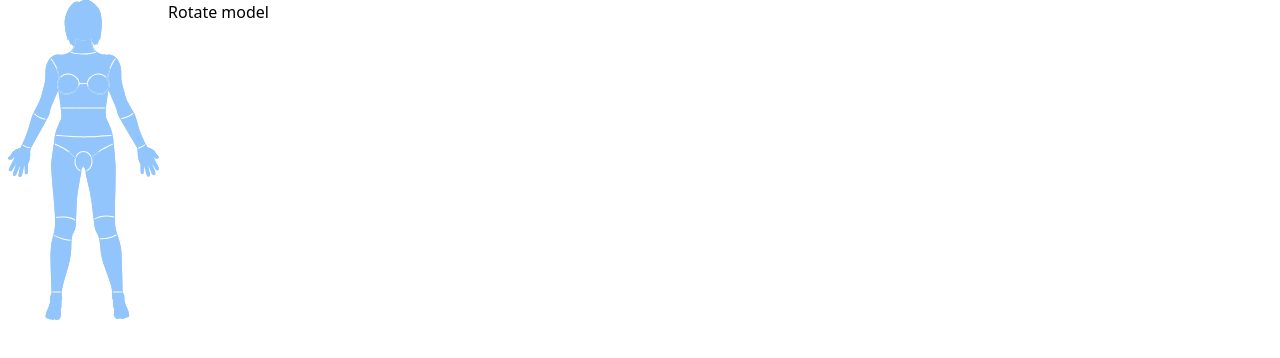
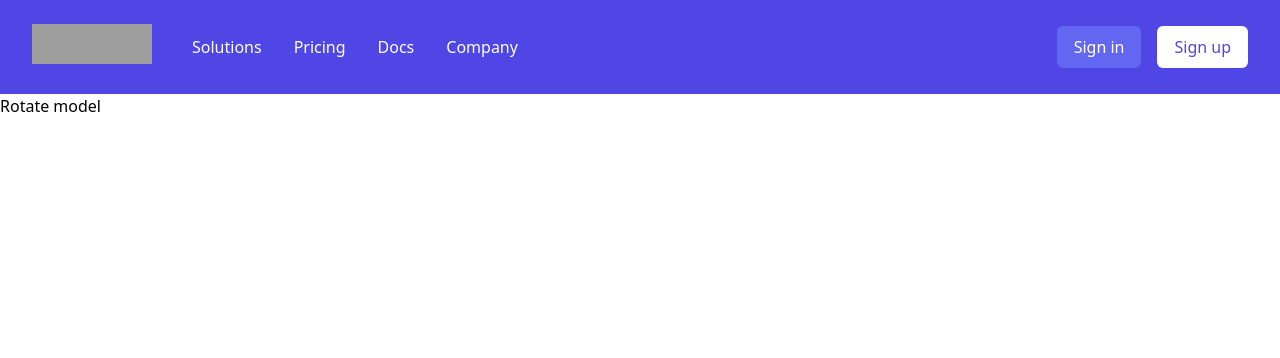
Before and after one commit to Bahodir8586/medical-street, a Next.js app: page / in a window 1280 px wide. Shown: the top 358 px of the page. Built offline with nearby package versions, Linux system fonts and the light colour scheme; grey boxes are pictures that could not be loaded.

Commit message:
work on layout

```diff
--- a/components/Home/Interview.jsx
+++ b/components/Home/Interview.jsx
@@ -0,0 +1,5 @@
+export default function Interview(){
+    return (
+        <></>
+    )
+}
--- a/components/Home/Introduction.jsx
+++ b/components/Home/Introduction.jsx
@@ -0,0 +1,5 @@
+export default function Introduction(){
+    return (
+        <></>
+    )
+}
--- a/components/Home/Patient.jsx
+++ b/components/Home/Patient.jsx
@@ -0,0 +1,5 @@
+export default function Patient(){
+    return (
+        <></>
+    )
+}
--- a/components/Home/Results.jsx
+++ b/components/Home/Results.jsx
@@ -0,0 +1,5 @@
+export default function Results(){
+    return (
+        <></>
+    )
+}
--- a/components/Home/Symptoms.jsx
+++ b/components/Home/Symptoms.jsx
@@ -8,12 +8,18 @@ import BodyBackFemale from '@/components/Body/BackBody/BodyFeMale';
 export default function Symptoms({ sex }) {
   const [showFront, setShowFront] = useState(true);
   const [symptoms, setSymptoms] = useState([]);
+
+  const chooseBodyPart = (val) => {
+    //   Triggered when body part is clicked
+    //   TODO: handle to show symptoms related to that part
+    console.log(val);
+  };
   return (
     <>
-      {sex === 'female' && showFront && <BodyFrontFemale />}
-      {sex === 'female' && !showFront && <BodyBackFemale />}
-      {sex === 'male' && showFront && <BodyFrontMale />}
-      {sex === 'male' && showFront && <BodyBackMale />}
+      {sex === 'female' && showFront && <BodyFrontFemale onClick={(val) => chooseBodyPart(val)} />}
+      {sex === 'female' && !showFront && <BodyBackFemale onClick={(val) => chooseBodyPart(val)} />}
+      {sex === 'male' && showFront && <BodyFrontMale onClick={(val) => chooseBodyPart(val)} />}
+      {sex === 'male' && showFront && <BodyBackMale onClick={(val) => chooseBodyPart(val)} />}
       <button onClick={() => setShowFront(!showFront)}>Rotate model</button>
     </>
   );
--- a/components/Home/TermsOfService.jsx
+++ b/components/Home/TermsOfService.jsx
@@ -0,0 +1,5 @@
+export default function TermsOfService(){
+    return (
+        <></>
+    )
+}
--- a/components/Layouts/HomeLayout/Layout.jsx
+++ b/components/Layouts/HomeLayout/Layout.jsx
@@ -0,0 +1,67 @@
+/* This example requires Tailwind CSS v2.0+ */
+import Image from 'next/image';
+const navigation = [
+  { name: 'Solutions', href: '#' },
+  { name: 'Pricing', href: '#' },
+  { name: 'Docs', href: '#' },
+  { name: 'Company', href: '#' },
+];
+
+export default function Layout() {
+  return (
+    <header className="bg-indigo-600">
+      <nav className="max-w-7xl mx-auto px-4 sm:px-6 lg:px-8" aria-label="Top">
+        <div className="w-full py-6 flex items-center justify-between border-b border-indigo-500 lg:border-none">
+          <div className="flex items-center">
+            <a href="#">
+              <span className="sr-only">Medical Street</span>
+              <Image
+                className="h-10 w-auto"
+                src="https://tailwindui.com/img/logos/workflow-mark.svg?color=white"
+                alt="Logo"
+                width={120}
+                height={40}
+              />
+            </a>
+            <div className="hidden ml-10 space-x-8 lg:block">
+              {navigation.map((link) => (
+                <a
+                  key={link.name}
+                  href={link.href}
+                  className="text-base font-medium text-white hover:text-indigo-50"
+                >
+                  {link.name}
+                </a>
+              ))}
+            </div>
+          </div>
+          <div className="ml-10 space-x-4">
+            <a
+              href="#"
+              className="inline-block bg-indigo-500 py-2 px-4 border border-transparent rounded-md text-base font-medium text-white hover:bg-opacity-75"
+            >
+              Sign in
+            </a>
+            <a
+              href="#"
+              className="inline-block bg-white py-2 px-4 border border-transparent rounded-md text-base font-medium text-indigo-600 hover:bg-indigo-50"
+            >
+              Sign up
+            </a>
+          </div>
+        </div>
+        <div className="py-4 flex flex-wrap justify-center space-x-6 lg:hidden">
+          {navigation.map((link) => (
+            <a
+              key={link.name}
+              href={link.href}
+              className="text-base font-medium text-white hover:text-indigo-50"
+            >
+              {link.name}
+            </a>
+          ))}
+        </div>
+      </nav>
+    </header>
+  );
+}
--- a/next.config.js
+++ b/next.config.js
@@ -1,3 +1,6 @@
 module.exports = {
   reactStrictMode: true,
-}
+  images: {
+    domains: ['tailwindui.com'],
+  },
+};
--- a/pages/index.jsx
+++ b/pages/index.jsx
@@ -1,4 +1,10 @@
+import Interview from '@/components/Home/Interview';
+import Introduction from '@/components/Home/Introduction';
+import Patient from '@/components/Home/Patient';
+import Results from '@/components/Home/Results';
 import Symptoms from '@/components/Home/Symptoms';
+import TermsOfService from '@/components/Home/TermsOfService';
+import Layout from '@/components/Layouts/HomeLayout/Layout';
 import Head from 'next/head';
 
 export default function Home() {
@@ -9,7 +15,13 @@ export default function Home() {
         <meta name="description" content="Medical Street application" />
       </Head>
       <div>
-        <Symptoms sex={'female'} />
+        <Layout />
+        <Introduction />
+        <TermsOfService />
+        <Patient />
+        <Symptoms />
+        <Interview />
+        <Results />
       </div>
     </div>
   );
```
